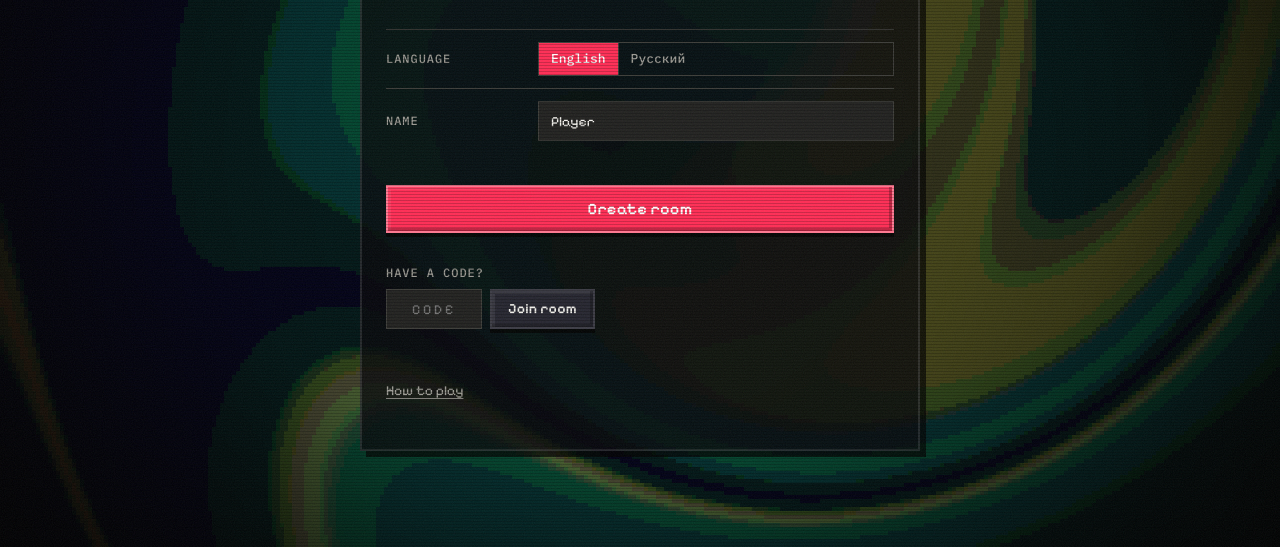
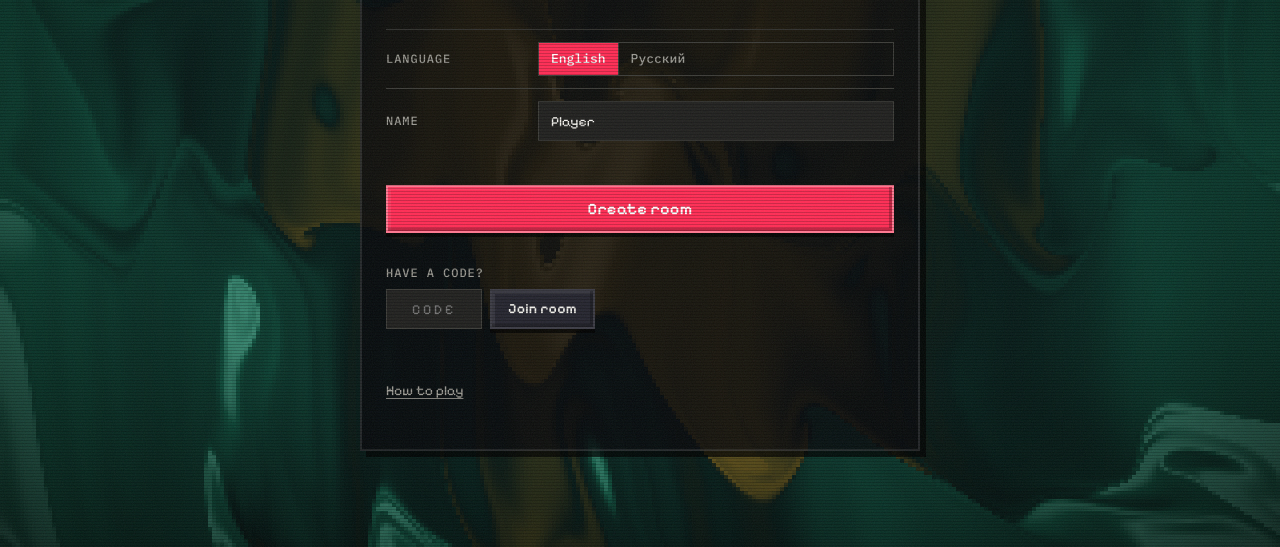
Before and after one commit to sxsxkdss/last-deal-legacy, a website: page index.html in a window 1280 px wide. Shown: the part 253-800 px from the top of the page. Drawn offline with Linux system fonts and the light colour scheme.

Commit message:
Fix multi-drop warning; Balatro-style paint background
- The chooser said the first card didn't fit even when it did (it checked while
  the dialog itself was open). Now it only checks the card.
- Background: Balatro-style paint swirl (own shader: polar twist, domain warp,
  three paint bands with highlights), green felt + gold on the light side,
  magenta + violet on the dark side, turning red-hot with big stacks.

Co-Authored-By: Claude Opus 5.5 <noreply@anthropic.com>
Claude-Session: https://claude.ai/code/session_018v4oY5HNQWDBEiRzSDNkfk

```diff
--- a/index.html
+++ b/index.html
@@ -1830,25 +1830,35 @@ const JUICE = (() => {
     let gl; try { gl = cv.getContext('webgl', { antialias: false, alpha: false }); } catch (e) {}
     if (!gl) { cv.classList.add('nogl'); return; }
     const vs = 'attribute vec2 p;void main(){gl_Position=vec4(p,0.,1.);}';
+    // Balatro-style "paint swirl" (our own take on the look: polar twist + domain warp + three paint bands
+    // with highlights), recoloured: green felt and gold on the light side, magenta and violet on the dark side.
     const fs = `precision mediump float;uniform float t;uniform vec2 r;uniform float side;uniform float heat;
       void main(){
-        vec2 uv=(gl_FragCoord.xy-.5*r)/min(r.x,r.y);
+        vec2 uv=(gl_FragCoord.xy-.5*r)/length(r);
         float len=length(uv);
-        float ang=atan(uv.y,uv.x)+t*.12*(1.+heat*2.5)-len*(2.2+heat*2.);
-        uv=vec2(cos(ang),sin(ang))*len;
-        vec2 p=uv*3.2;
-        for(int i=0;i<5;i++){p+=vec2(sin(p.y*1.27+t*.35),cos(p.x*1.13-t*.29))*.55;}
-        float v=sin(p.x+p.y)*.5+.5;
-        float w=sin(length(p)*1.6-t*.55)*.5+.5;
-        vec3 a=mix(vec3(.04,.32,.28),vec3(.52,.04,.16),side);
-        vec3 b=mix(vec3(.01,.09,.11),vec3(.12,.0,.07),side);
-        vec3 c=mix(vec3(.92,.66,.14),vec3(1.,.18,.42),side);
-        vec3 col=mix(b,a,v);
-        col=mix(col,c,smoothstep(.78,1.,w)*.32);
-        col=mix(col,vec3(1.,.08,.06),heat*.45*w);
-        col=floor(col*10.)/10.;
-        float vig=smoothstep(1.35,.25,len);
-        gl_FragColor=vec4(col*vig*.9,1.);
+        float spin=t*.07*(1.+heat*3.);
+        float ang=atan(uv.y,uv.x)+spin-5.2*(.28*len+.72);
+        uv=vec2(cos(ang),sin(ang))*len*28.;
+        float mv=t*(.9+heat*1.6);
+        vec2 w=vec2(uv.x-uv.y);
+        for(int i=0;i<5;i++){
+          w+=cos(min(uv.x,uv.y))+uv;
+          uv+=.5*vec2(sin(4.31+.37*w.y+mv*.143),cos(w.x-.121*mv));
+          uv-=.9*sin(uv.x-uv.y)-.9*cos(uv.y*.67+uv.x);
+        }
+        float cm=1.95+heat*.6;
+        float paint=clamp(length(uv)*.036*cm,0.,2.);
+        float b1=max(0.,1.-cm*abs(1.-paint));
+        float b2=max(0.,1.-cm*abs(paint));
+        float b3=1.-min(1.,b1+b2);
+        float glow=.22*max(b1*5.-4.,0.)+.38*max(b2*5.-4.,0.);
+        vec3 a=mix(vec3(.10,.55,.42),vec3(.80,.10,.38),side);
+        vec3 b=mix(vec3(.86,.62,.13),vec3(.42,.13,.72),side);
+        vec3 c=mix(vec3(.03,.10,.10),vec3(.07,.02,.06),side);
+        a=mix(a,vec3(1.,.24,.10),heat*.7);
+        vec3 col=.08*a+.92*(a*b1+b*b2+c*b3)+glow;
+        float vig=smoothstep(1.05,.2,len);
+        gl_FragColor=vec4(col*(.5+.5*vig)*.68,1.);
       }`;
     const sh = (type, src) => { const s = gl.createShader(type); gl.shaderSource(s, src); gl.compileShader(s); return s; };
     const pr = gl.createProgram(); gl.attachShader(pr, sh(gl.VERTEX_SHADER, vs)); gl.attachShader(pr, sh(gl.FRAGMENT_SHADER, fs)); gl.linkProgram(pr);
@@ -2411,7 +2421,9 @@ function tick() {
 
 // ================= INPUT =================
 function myTurnNow() { return !!(G && G.turn === ME && G.roulette === null && G.winner === null && G.players[ME] && !G.players[ME].out); }
-function usable(card) { if (!G || busy || G.winner !== null || !G.players[ME] || G.players[ME].out) return false; return myTurnNow() ? G.canPlay(card) : G.canJumpIn(ME, card); }
+// could this card go down right now (ignores whether a choice dialog is open)
+function fits(card) { if (!G || G.winner !== null || !G.players[ME] || G.players[ME].out) return false; return myTurnNow() ? G.canPlay(card) : G.canJumpIn(ME, card); }
+function usable(card) { return !busy && fits(card); }
 async function useCard(card, el, fromRect) {
   if (!usable(card)) { if (el) { el.classList.remove('nope'); void el.offsetWidth; el.classList.add('nope'); } SFX.play('bad'); return; }
   const me = G.players[ME], face = G.f(card);
@@ -2934,7 +2946,7 @@ function pickExtras(card, same) {
       $('pxGo').onclick = () => {
         const o = order(); if (!o.length) return;
         // the first card has to be one you could play on its own
-        if (!usable(o[0])) { warn = t('firstMustFit'); SFX.play('bad'); draw(); return; }
+        if (!fits(o[0])) { warn = t('firstMustFit'); SFX.play('bad'); draw(); return; }
         closeModal(); res({ lead: o[0], extra: o.slice(1) });
       };
       $('pxCancel').onclick = () => { closeModal(); res(null); };
```
